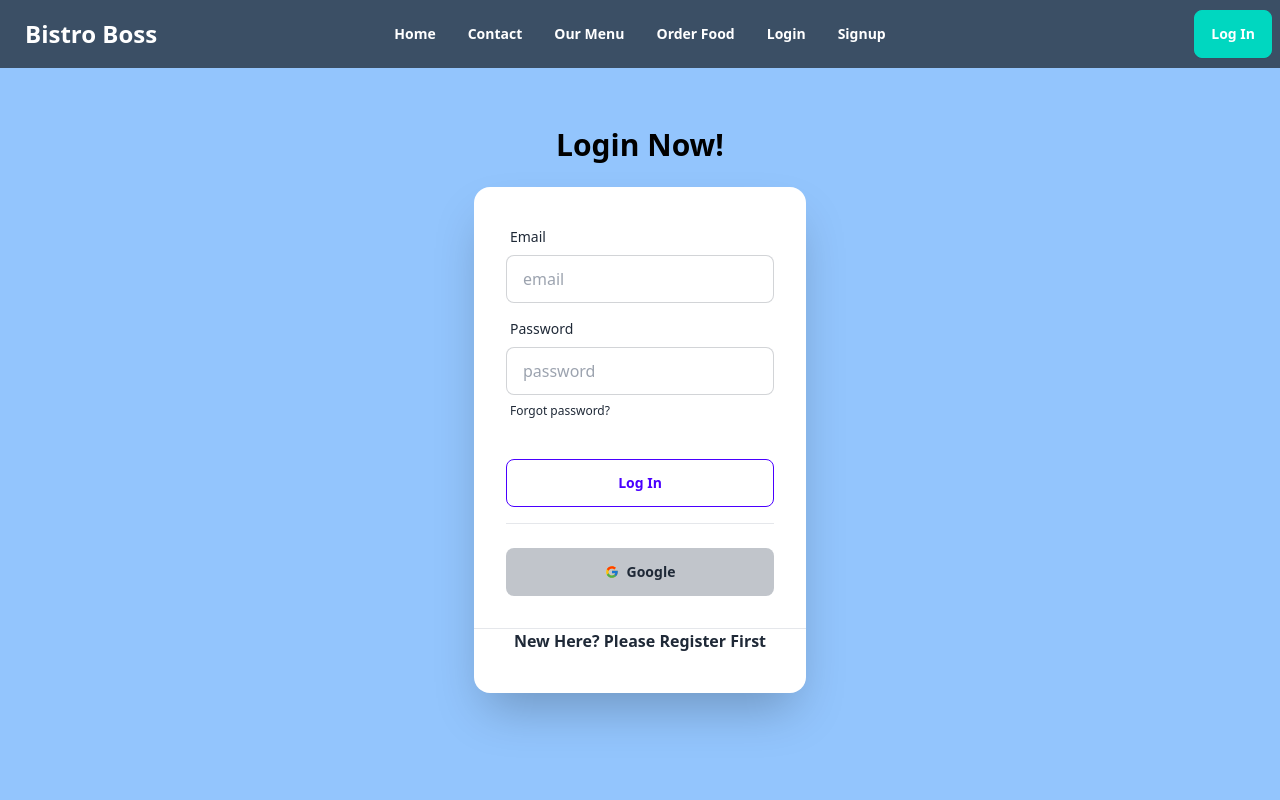
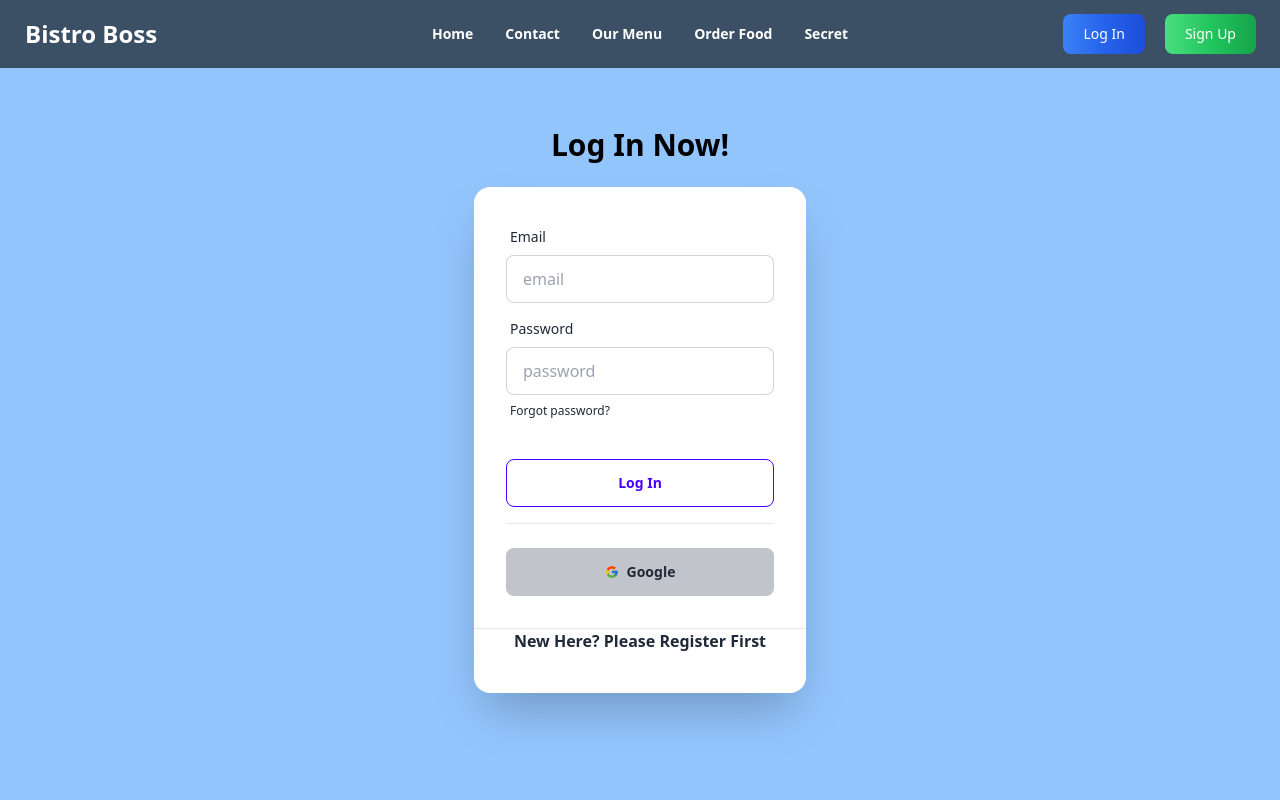
Before and after one commit to AffnanSawad/bistro-boss-restaurent-client, a React (Vite) app: page /login in a window 1280 px wide. Shown: the top 800 px of the page. Built offline with nearby package versions, Linux system fonts and the light colour scheme; no server answers.

Commit message:
Sweet Alert & Navbar Design Done

```diff
--- a/src/Login/Login.jsx
+++ b/src/Login/Login.jsx
@@ -3,6 +3,7 @@ import { Link, useNavigate } from "react-router-dom";
 import { AuthContext } from "../providers/AuthProviders";
 import auth from "../firebase/firebase.config";
 import { FcGoogle } from "react-icons/fc";
+import Swal from "sweetalert2";
 
 
 const Login = () => {
@@ -36,12 +37,19 @@ const handleLogin = e => {
         // form reset
         e.target.reset();
 
+
+        Swal.fire({
+          title: "  Logged In!",
+          text: "You Are Successfully Logged In!",
+          icon: "success"
+        });
+
         // navigate
         navigate('/');
     })
 
     .catch(error=>{
-        console.log(error.message)
+        console.log(error)
     })
 
 }
@@ -54,6 +62,12 @@ const handleGoogleLogin = ()=>{
     .then(result => {
 
         console.log(result.user);
+
+        Swal.fire({
+          title: "  Logged In!",
+          text: "You Are Successfully Logged In!",
+          icon: "success"
+        });
 
         //    navigate
         navigate('/');
@@ -72,7 +86,7 @@ const handleGoogleLogin = ()=>{
         <div className="hero  min-h-screen bg-blue-300">
         <div className="hero-content flex-col mt-5">
           <div className="text-center lg:text-left">
-            <h1 className="text-3xl  mb-2 font-bold text-black">Login Now!</h1>
+            <h1 className="text-3xl  mb-2 font-bold text-black">Log In Now!</h1>
 
           </div>
           <div className="card bg-base-100 w-full max-w-sm shrink-0 shadow-2xl">
--- /dev/null
+++ b/src/Pages/Secret/Secret.jsx
@@ -0,0 +1,12 @@
+
+
+
+ const Secret = () => {
+    return (
+        <div>
+            <h1>Secret Jsx</h1>
+        </div>
+    );
+ };
+
+ export default Secret;
--- a/src/Pages/Shared/NavBar/NavBar.jsx
+++ b/src/Pages/Shared/NavBar/NavBar.jsx
@@ -2,6 +2,7 @@ import { useContext } from "react";
 import { Link } from "react-router-dom";
 import { AuthContext } from "../../../providers/AuthProviders";
 import auth from "../../../firebase/firebase.config";
+import Swal from "sweetalert2";
 
 
 const NavBar = () => {
@@ -15,7 +16,14 @@ const NavBar = () => {
     logOut(auth)
     .then(() => {
 
-        console.log("log out successfully")
+        console.log("log out successfully");
+
+        // swal
+        Swal.fire({
+          title: "  Logged Out!",
+          text: "You Are Successfully Logged Out!",
+          icon: "success"
+        });
     })
 
     .catch(error=>{
@@ -30,8 +38,9 @@ const NavBar = () => {
     <li className="font-bold">  <Link to='/contact'>  Contact  </Link>  </li>
     <li className="font-bold">  <Link to='/menu'>  Our Menu  </Link>  </li>
     <li className="font-bold">  <Link to='/order'>  Order Food  </Link>  </li>
-    <li className="font-bold">  <Link to='/login'>  Login  </Link>  </li>
-    <li className="font-bold">  <Link to='/signup'> Signup  </Link>  </li>
+    {/* <li className="font-bold">  <Link to='/login'>  Login  </Link>  </li>
+    <li className="font-bold">  <Link to='/signup'> Signup  </Link>  </li> */}
+    <li className="font-bold">  <Link to='/secret'> Secret  </Link>  </li>
 
 
 
@@ -84,13 +93,22 @@ const NavBar = () => {
                 user ? <>
 
                 <span className="mx-5"> {user.email} </span>
+
+
+
                 <a  onClick={handleLogOut} className="btn btn-error text-white">Log Out </a>
 
 
                 </>
                 :
 
-                <Link to='/login'>  <button className="btn btn-accent text-white">Log In</button> </Link>
+              <>
+
+              <Link to='/login'>  <button className="text-white bg-gradient-to-r from-blue-500 via-blue-600 to-blue-700 hover:bg-gradient-to-br focus:ring-4 focus:outline-none focus:ring-blue-300 dark:focus:ring-blue-800 font-medium rounded-lg text-sm px-5 py-2.5 text-center mr-5">Log In</button> </Link>
+
+              <Link to='/signup'>  <button className="text-white bg-gradient-to-r from-green-400 via-green-500 to-green-600 hover:bg-gradient-to-br focus:ring-4 focus:outline-none focus:ring-green-300 dark:focus:ring-green-800 font-medium rounded-lg text-sm px-5 py-2.5 text-center mr-4">Sign Up</button> </Link>
+
+              </>
 
 
               }
--- a/src/Routes/Routes.jsx
+++ b/src/Routes/Routes.jsx
@@ -10,6 +10,8 @@ import Menu from "../Pages/Menu/Menu/Menu";
 import Order from "../Pages/Order/Order/Order";
 import Login from "../Login/Login";
 import Signup from "../Signup/Signup";
+import Secret from "../Pages/Secret/Secret";
+import PrivateRoute from "../PrivateRoute/PrivateRoute";
 
 
 
@@ -46,6 +48,10 @@ import Signup from "../Signup/Signup";
           path: 'signup',
           element: <Signup></Signup>
         },
+        {
+          path: 'secret',
+          element:   <PrivateRoute> <Secret></Secret>  </PrivateRoute>
+        },
 
 
 
--- a/src/Signup/Signup.jsx
+++ b/src/Signup/Signup.jsx
@@ -1,6 +1,7 @@
 import { useContext } from "react";
 import { Link, useNavigate } from "react-router-dom";
 import { AuthContext } from "../providers/AuthProviders";
+import Swal from "sweetalert2";
 
 
 const Signup = () => {
@@ -32,6 +33,12 @@ const handleSignup = e => {
 
         // form reset
         e.target.reset();
+
+        Swal.fire({
+          title: " Registered In!",
+          text: "You Are Successfully Registered !",
+          icon: "success"
+        });
 
     //    navigate
         navigate('/');
```
